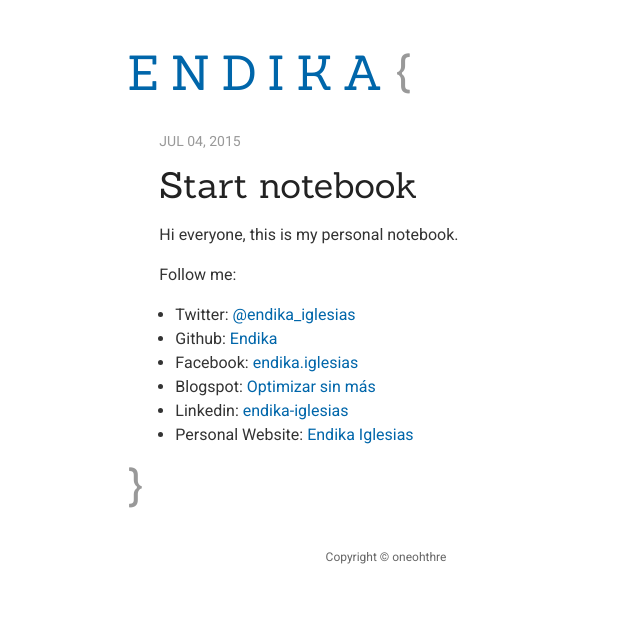
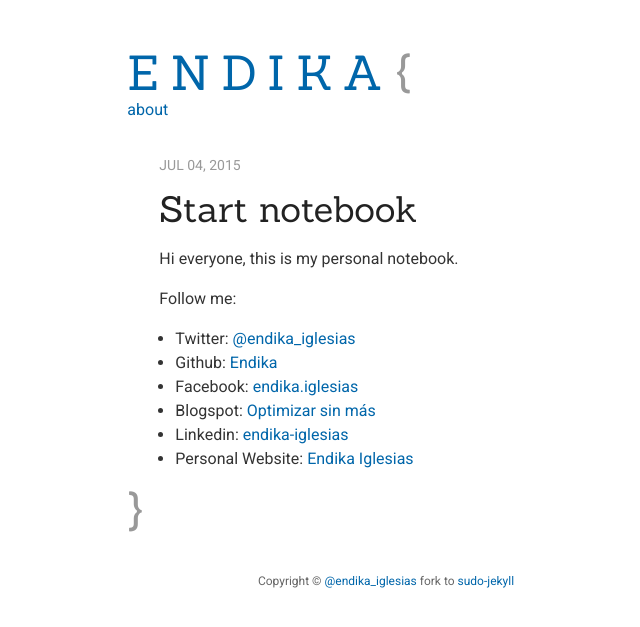
Before and after one commit to Endika/endika.github.io, a Jekyll site: the page built from _posts/2015-07-04-start-notebook.markdown, in a window 1280 px wide. Shown: the top 627 px of the page, without its empty margins (254-894 px from the left). Built offline with Jekyll 4.4.1, drawn with Linux system fonts in a browser that asks for light colours.

Commit message:
[UPDATE] theme

```diff
--- a/_layouts/default.html
+++ b/_layouts/default.html
@@ -20,6 +20,7 @@
             <h1>
                 <a class="site-title" href="{{ site.baseurl }}/" title="{{ site.title }}" rel="home">{{ site.title }}</a>
             </h1>
+            <a href="/en/about/start-notebook.html" title="about" rel="about">about</a>
         {% else %}
             <a class="site-title" href="{{ site.baseurl }}/" title="{{ site.title }}" rel="home">{{ site.title }}</a>
         {% endif %}
@@ -38,7 +39,7 @@
         </nav>
         {% endif %}
         <footer class="site-footer">
-			<small class="copyright">Copyright &copy; oneohthre</small>
+            <small class="copyright">Copyright &copy; <a href="https://twitter.com/endika_iglesias">@endika_iglesias</a> fork to <a href="https://github.com/oneohthree/sudo-jekyll">sudo-jekyll</a></small>
         </footer>
         <script>
             document.body.onscroll = function() {
--- a/_posts/2015-07-04-start-notebook.markdown
+++ b/_posts/2015-07-04-start-notebook.markdown
@@ -2,7 +2,7 @@
 layout: post
 title: "Start notebook"
 date: 2015-07-04 01:00:00
-categories: en about
+categories: about
 ---
 Hi everyone, this is my personal notebook.
 
```
Also changed, not shown: _layouts/post.html (+5 -5 lines). Lines whose indentation alone changed are shown as unchanged.
